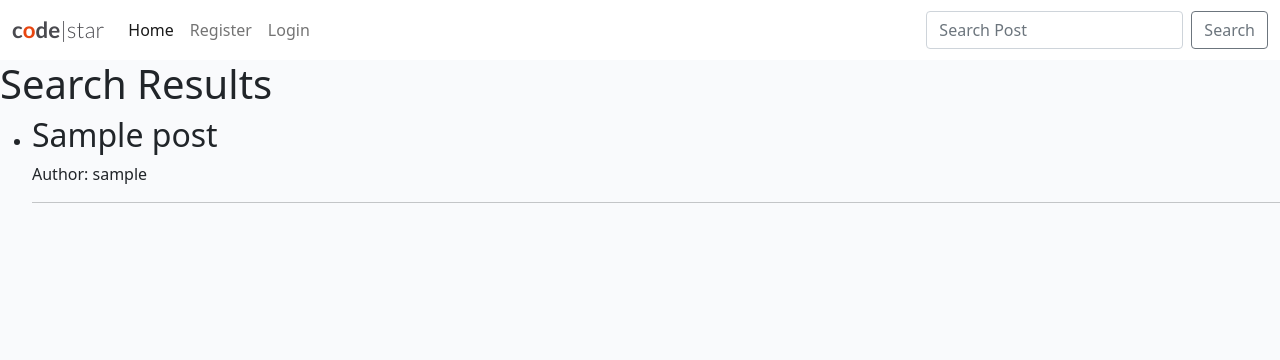
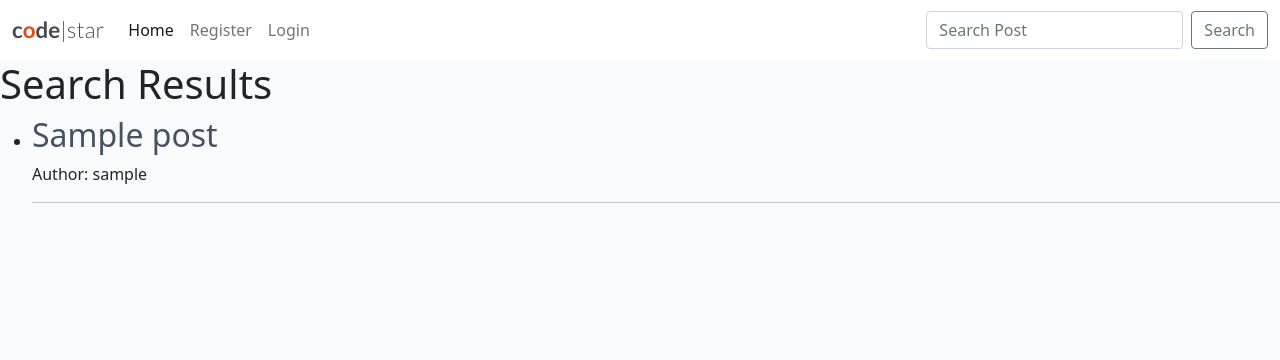
Before and after one commit to Fwhiterabbit/AnimeBlog, a Django app: page /search/ in a window 1280 px wide. Shown: the top 360 px of the page. Run offline with Django 3.2, Linux system fonts and the light colour scheme; tables that the repository leaves empty hold one stand-in row (values such as "Sample post").

Commit message:
fixed search results

```diff
--- a/templates/search_results.html
+++ b/templates/search_results.html
@@ -5,12 +5,20 @@
     <ul>
         {% for post in results %}
             <li>
-                <h2>{{ post.title }}</h2>
+                <a href="{% url 'post_detail' post.slug %}" class="post-link">
+                    <h2>{{ post.title }}</h2>
+                </a>
+
                 <p>Author: {{ post.author }}</p>
+
                 <hr>
             </li>
+
         {% empty %}
+
             <li>No results found</li>
+
         {% endfor %}
     </ul>
+
 {% endblock %}
```
